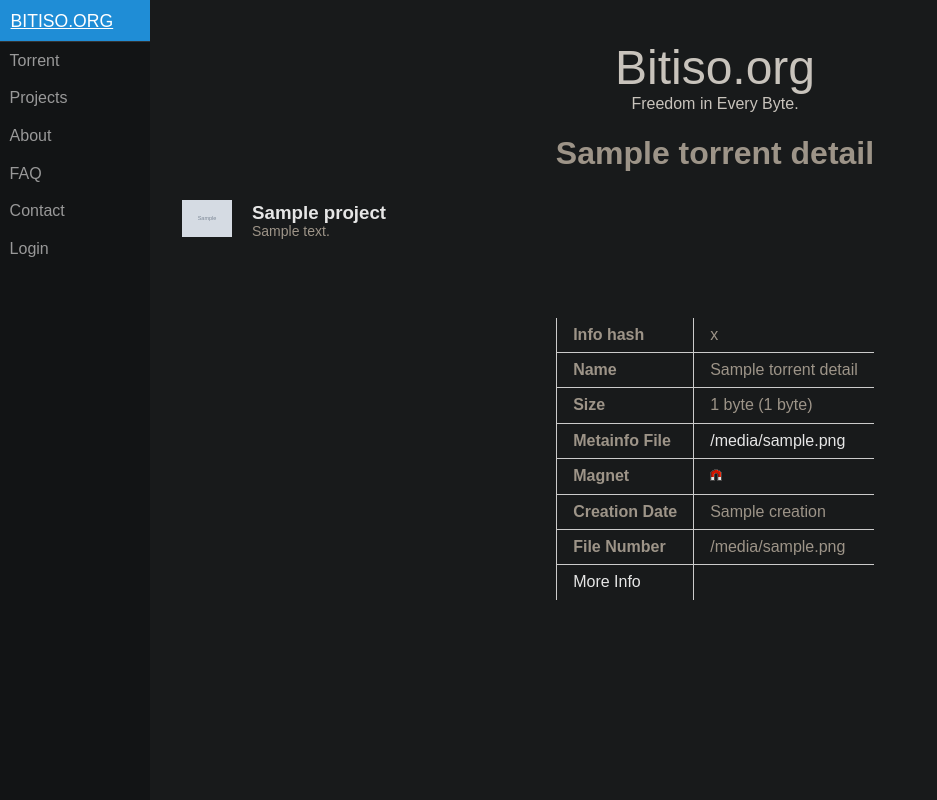
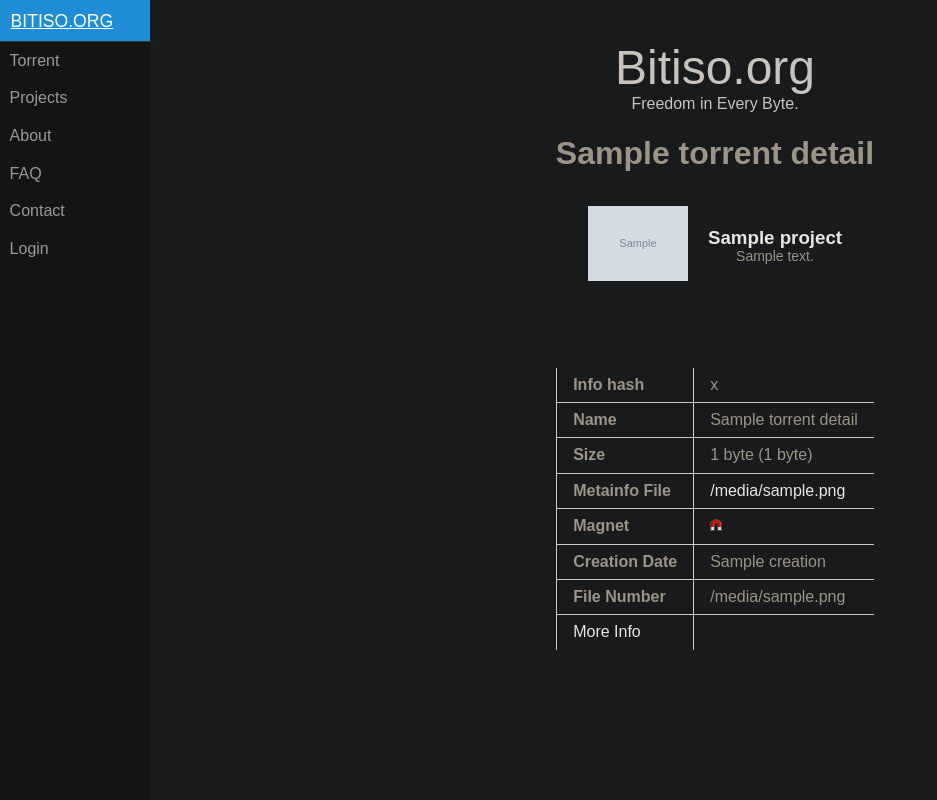
Before and after one commit to pandamasta/bitiso-django, a Django app: template torrent/templates/torrent/details.html in a window 1280 px wide. Shown: the whole page, without its empty margins (0-937 px from the left). Run offline with Django 5.2, Linux system fonts and the light colour scheme; the template is opened without the code that fills it: most values are stand-ins (such as "Sample title", 1, 10 or a date in 2020); grey boxes marked "Sample" are stand-in pictures; parts of the project's set-up code (start-up, migrations or seed data) failed here and were passed over.

Commit message:
center torrent detail page layout

```diff
--- a/torrent/templates/torrent/details.html
+++ b/torrent/templates/torrent/details.html
@@ -21,14 +21,14 @@
 
     <h1 style="text-align: center">{{ torrent_detail.name }}</h1>
 
-    <!-- Project Information Section -->
-    <div class="project-info" style="display: flex; align-items: center; margin-bottom: 20px;">
+    <!-- Centered Project Information Section with Medium Image -->
+    <div class="project-info" style="display: flex; justify-content: center; align-items: center; margin-bottom: 20px;">
         <div class="project-logo" style="flex-shrink: 0; margin-right: 20px;">
-            {% if torrent_detail.project.mini_image %}
-                <img src="{{ torrent_detail.project.mini_image.url }}" alt="{{ torrent_detail.project.name }}" style="width: 50px; height: 50px; object-fit: contain;">
+            {% if torrent_detail.project.medium_image %}
+                <img src="{{ torrent_detail.project.medium_image.url }}" alt="{{ torrent_detail.project.name }}" style="width: 100px; height: 100px; object-fit: contain;">
             {% endif %}
         </div>
-        <div class="project-details">
+        <div class="project-details" style="text-align: center;">
             <h3 style="margin: 0;"><a href="/project/{{ torrent_detail.project.id }}">{{ torrent_detail.project.name }}</a></h3>
             <p style="margin: 0; font-size: 14px;">{{ torrent_detail.project.description }}</p>
         </div>
```
